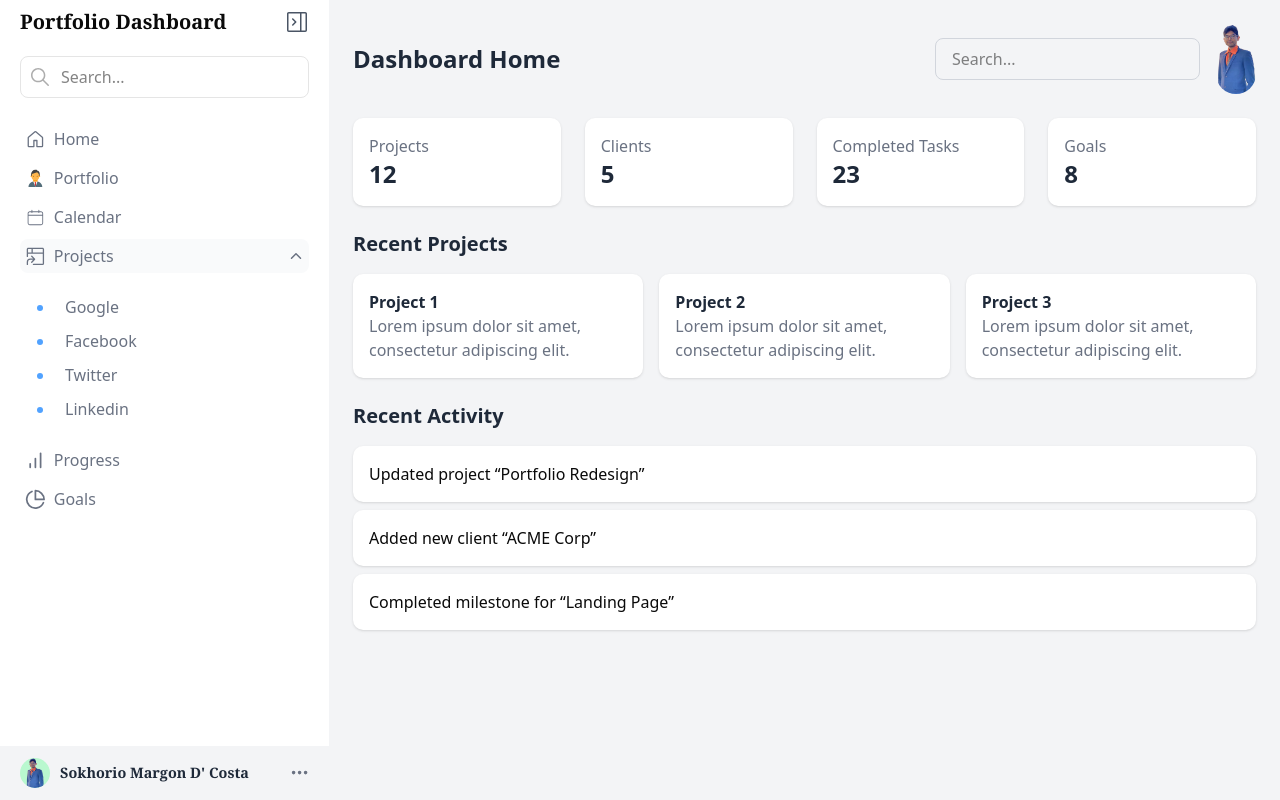
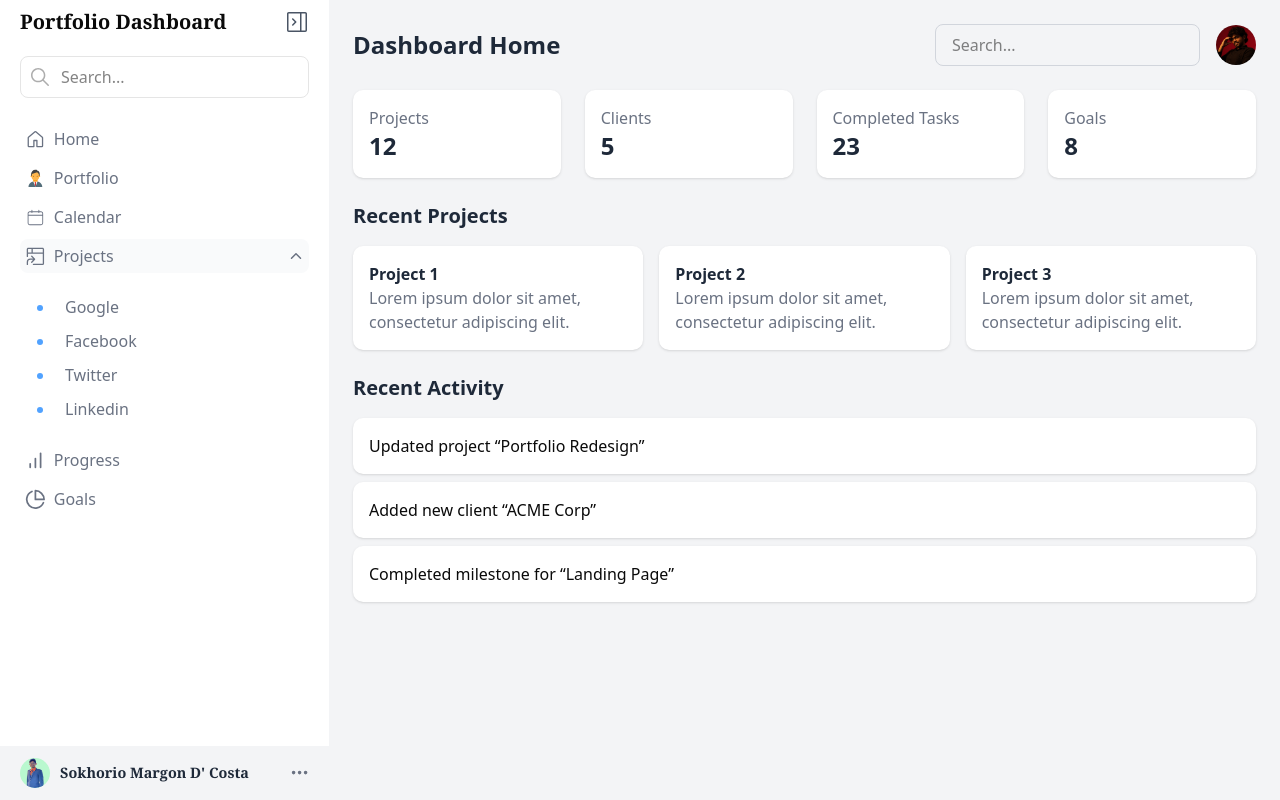
Before and after one commit to Marg0n/next-level-portfolio, a Next.js app: page /dashboard in a window 1280 px wide. Built offline with nearby package versions, Linux system fonts and the light colour scheme.

Commit message:
Modify: Modified Dashboard for a cleaner view.

```diff
--- a/src/components/modules/dashboard/Dashboard.tsx
+++ b/src/components/modules/dashboard/Dashboard.tsx
@@ -1,17 +1,10 @@
 import DashboardSidebar from "./DashboardSidebar";
 // import ResponsiveSidebar from './ResponsiveSidebar';
 import Image from "next/image";
-import Pic from "@/assets/images/SMD.png";
+import Pic from "@/assets/images/StarboyMG.png";
 
 const Dashboard = () => {
   return (
-    // <div className="flex h-screen  bg-red-500">
-    //   <div>
-    //     {/* <ResponsiveSidebar/> */}
-    //     <DashboardSidebar />
-    //   </div>
-    //   <div>This is a dashboard</div>
-    // </div>
 
     <div className="flex h-screen bg-gray-100 dark:bg-slate-900">
       {/* Sidebar */}
@@ -20,7 +13,7 @@ const Dashboard = () => {
       {/* Main content */}
       <main className="flex-1 p-6 overflow-auto">
         {/* Header */}
-        <div className="flex justify-between items-center mb-6">
+        <div className="flex flex-col gap-4 md:gap-0 md:flex-row justify-between items-center mb-6">
           <h1 className="text-2xl font-bold text-gray-800 dark:text-[#abc2d3]">
             Dashboard Home
           </h1>
@@ -28,14 +21,15 @@ const Dashboard = () => {
             <input
               type="text"
               placeholder="Search..."
-              className="px-4 py-2 rounded-md border border-gray-300 dark:border-slate-700 dark:bg-slate-800 dark:text-[#abc2d3] focus:outline-none focus:ring-2 focus:ring-indigo-400"
+              className="px-4 py-2 rounded-md border border-gray-300 dark:border-slate-700 dark:bg-slate-800 dark:text-[#abc2d3] focus:outline-none focus:ring-2 focus:ring-indigo-400 w-44 md:w-auto"
             />
             <Image
               src={Pic}
-              alt="User"
+              alt="Sokhorio Margon D&apos; Costa"
               width={40}
               height={40}
-              className="rounded-full"
+              className="rounded-full hidden md:block"
+              title="Sokhorio Margon D&apos; Costa"
             />
           </div>
         </div>
```
